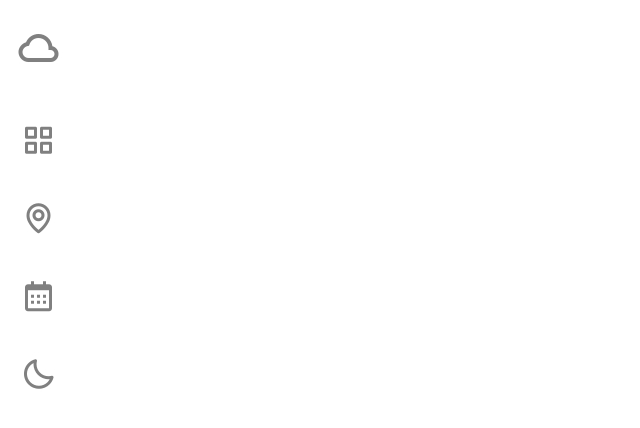
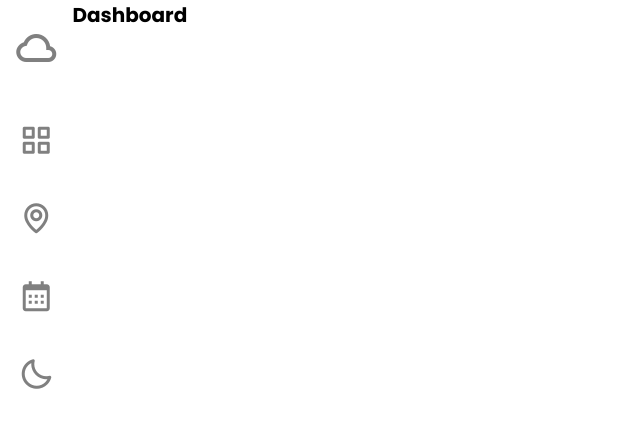
Before and after one commit to AmanRawatOfficial/Weather24, a JavaScript app: page / in a window 1280 px wide. Shown: the top 428 px of the page, without its empty margins (0-640 px from the left). Built offline with nearby package versions, Linux system fonts and the light colour scheme.

Commit message:
added darkmode in dashboard

```diff
--- a/public/index.css
+++ b/public/index.css
@@ -15,3 +15,7 @@ body {
     width: 100%;
     overflow: hidden;
 }
+
+.root {
+    display: flex;
+}
--- a/public/index.html
+++ b/public/index.html
@@ -40,7 +40,7 @@
     </head>
     <body>
         <noscript>You need to enable JavaScript to run this app.</noscript>
-        <div id="root"></div>
+        <div class="root" id="root"></div>
         <!--
       This HTML file is a template.
       If you open it directly in the browser, you will see an empty page.
--- a/src/App.js
+++ b/src/App.js
@@ -1,9 +1,13 @@
-import Navbar from "./components/navbar/Navbar"
+import Dashboard from "./components/dashboard/Dashboard";
+import Navbar from "./components/navbar/Navbar";
 
 function App() {
-    return(
-        <Navbar />
-    )
+    return (
+        <>
+            <Navbar />
+            <Dashboard />
+        </>
+    );
 }
 
-export default App
+export default App;
--- a/src/components/dashboard/dashboard.js
+++ b/src/components/dashboard/dashboard.js
@@ -0,0 +1,15 @@
+import Styles from "./Dashboard.module.css"
+import { useSelector } from "react-redux"
+
+function Dashboard() {
+
+    const isDarkmodeOn = useSelector(state => state.darkmode.isDark)
+    const darkmodeCheck = isDarkmodeOn ? Styles.dashboard_dark : ""
+
+    return(
+        <main className={`${Styles.dashboard} ${darkmodeCheck}`}>
+            <h1>Dashboard</h1>
+        </main>
+    )
+}
+export default Dashboard
--- a/src/components/dashboard/dashboard.module.css
+++ b/src/components/dashboard/dashboard.module.css
@@ -0,0 +1,8 @@
+.dashboard {
+    width: 100%;
+}
+
+.dashboard_dark {
+    background-color: #020221;
+    color: white;
+}
--- a/src/components/navbar/Navbar.js
+++ b/src/components/navbar/Navbar.js
@@ -6,35 +6,37 @@ function Navbar() {
 
     const isDarkmodeOn = useSelector(state => state.darkmode.isDark)
     const dispatch = useDispatch()
+
+    // DARKMODE
     const darkmodeCheck = isDarkmodeOn ? Styles.sidebar_dark : "" // darkmode swithcing
-    console.log(isDarkmodeOn)
+    const darkmodeCheckFont = isDarkmodeOn ? Styles.nav_list_dark : "" // darkmode switcing for white fonts
 
     return (
         <nav className={`${Styles.sidebar} ${darkmodeCheck}`}>
             <div className={Styles.logo_content}>
                 <div className={Styles.logo}>
-                    <i className={`bx bx-cloud ${darkmodeCheck}`}></i>
+                    <i className={`bx bx-cloud ${Styles.logo_icon} ${darkmodeCheckFont}`}></i>
                 </div>
             </div>
             <ul className={`${Styles.nav_list}`}>
                 <li>
                     <a href="#">
-                        <i className={`bx bx-grid-alt ${darkmodeCheck}`}></i>
+                        <i className={`bx bx-grid-alt ${Styles.nav_list_icons} ${darkmodeCheckFont}`}></i>
                     </a>
                 </li>
                 <li>
                     <a href="#">
-                        <i className={`bx bx-map ${darkmodeCheck}`}></i>
+                        <i className={`bx bx-map ${Styles.nav_list_icons} ${darkmodeCheckFont}`}></i>
                     </a>
                 </li>
                 <li>
                     <a href="#">
-                        <i className={`bx bx-calendar ${darkmodeCheck}`}></i>
+                        <i className={`bx bx-calendar ${Styles.nav_list_icons} ${darkmodeCheckFont}`}></i>
                     </a>
                 </li>
                 <li onClick={() => dispatch(toggleDarkmode())}>
                     <a href="#">
-                        <i className={`bx bx-moon ${darkmodeCheck}`}></i>
+                        <i className={`bx bx-moon ${Styles.nav_list_icons} ${darkmodeCheckFont}`}></i>
                     </a>
                 </li>
             </ul>
--- a/src/components/navbar/Navbar.module.css
+++ b/src/components/navbar/Navbar.module.css
@@ -2,7 +2,7 @@ li {
     list-style: none;
 }
 
-.logo i {
+.logo_icon {
     color: gray;
     font-size: 4.8rem;
     margin-top: 2.4rem;
@@ -21,22 +21,21 @@ li {
 
 .sidebar_dark {
     background: #050533;
-    color: white !important;
 }
 
 .nav_list {
     font-size: 3.6rem;
 }
 
-.nav_list i {
+.nav_list_icons {
     color: gray;
     margin-bottom: 3.6rem;
+}
+
+.nav_list_icons:hover {
+    color: orange;
 }
 
 .nav_list_dark {
     color: white;
 }
-
-.nav_list i:hover {
-    color: orange;
-}
```
